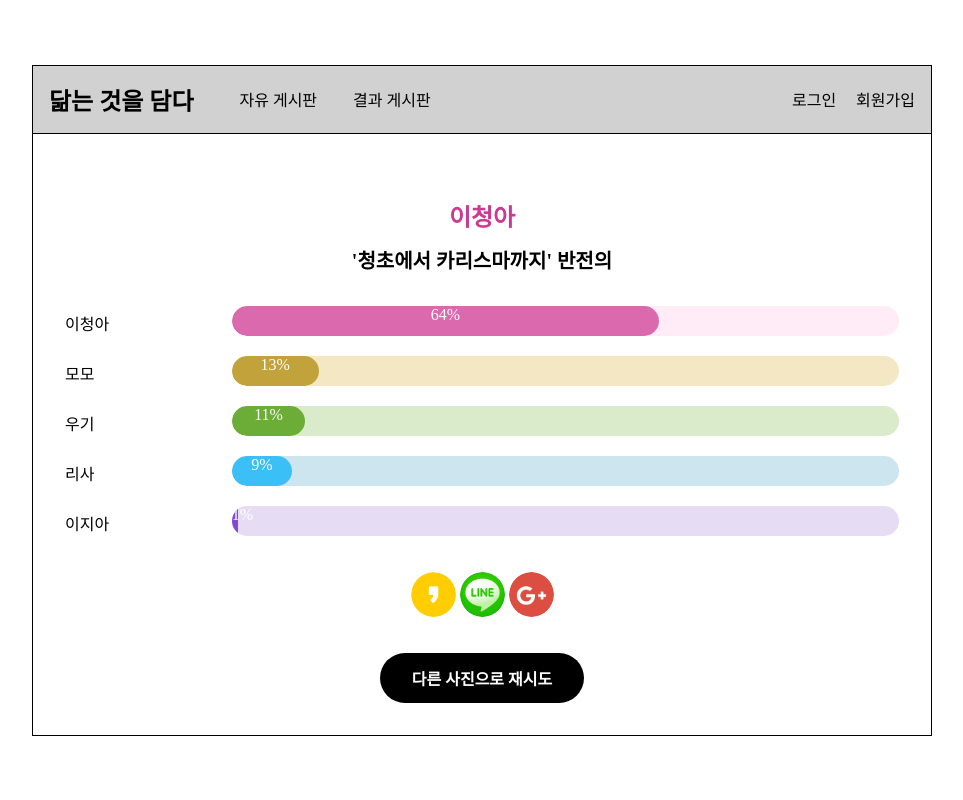
After one commit to gwonjihun/Software_community_11, a Flask app: template templates/분석 결과 페이지.html in a window 1280 px wide. The commit adds this page. Shown: the whole page, without its empty margins (158-1121 px from the left). Run offline with Flask 2, Linux system fonts and the light colour scheme; the template is opened without the code that fills it, so the values that code supplies are empty; parts of the project's set-up code (start-up, migrations or seed data) failed here and were passed over.

Commit message:
Jeongmin (#2)
* test

* first

* Add files via upload

* Add files via upload

* Add files via upload

* Delete 메인페이지.html

* Delete 분석 결과 페이지.html

```diff
--- /dev/null
+++ b/style.css
@@ -0,0 +1,205 @@
+* {
+	padding: 0;
+	margin: 0;
+	box-sizing: border-box;
+}
+li {
+	list-style: none;
+}
+body {
+	width: 100%;
+	height: 100vh;
+	display: flex;
+	justify-content: center;
+	align-items: center;
+	font-size: 16px;
+}
+a:link {
+	color: #000;
+	text-decoration: none;
+}
+a:active {
+	color: #000;
+	text-decoration: none;
+}
+a:visited {
+	color: #000;
+	text-decoration: none;
+}
+a:hover {
+	color: #f00;
+	text-decoration: none;
+}
+
+.wrap {
+	width: 900px;
+	background-color: #fff;
+	border: 1px solid #000;
+}
+.header {
+	display: flex;
+	justify-content: space-between;
+	align-items: center;
+	border-bottom: 1px solid #000;
+	background-color: #d1d1d1;
+	padding: 1em;
+}
+.header .head {
+	display: flex;
+	justify-content: space-between;
+	align-items: center;
+}
+.header .head h1 {
+	font-size: 24px;
+}
+.header .head .navi {
+	margin-left: 30px;
+}
+.header .head .navi a {
+	display: inline-flex;
+	margin: 0 1em;
+}
+.header .side_menu a {
+	display: inline-flex;
+	margin: 0 0 0 1em;
+}
+
+.main {
+	text-align: center;
+	padding: 2em;
+}
+
+.main .title {
+	margin: 2em 0;
+}
+
+.main .title h2 {
+	font-size: 24px;
+	color: #cc3990;
+	margin-bottom: 0.5em;
+}
+.main .title p {
+	font-size: 20px;
+	font-weight: bold;
+}
+
+.list ul li {
+	margin: 1em 0;
+}
+
+.list ul li dl {
+	display: flex;
+	align-items: center;
+	text-align: left;
+}
+
+.list ul li dl dt {
+	width: 20%;
+}
+
+.list ul li dl dd {
+	width: 80%;
+}
+
+.list ul li .progressbar {
+	display: inline-block;
+	width: 100%;
+	height: 30px;
+	background-color: #d6d3d3;
+	border-radius: 15px;
+	overflow: hidden;
+}
+
+.list ul li .progressbar > .gauge {
+	display: inline-block;
+	width: 95%;
+	height: 30px;
+	text-align: center;
+	border-radius: 15px;
+	color: #fff;
+}
+.list ul li:nth-child(1) .progressbar {
+	background-color: #ffecf7;
+}
+.list ul li:nth-child(2) .progressbar {
+	background-color: #f4e7c3;
+}
+.list ul li:nth-child(3) .progressbar {
+	background-color: #d9ebcb;
+}
+.list ul li:nth-child(4) .progressbar {
+	background-color: #cde5ef;
+}
+.list ul li:nth-child(5) .progressbar {
+	background-color: #e6dcf4;
+}
+
+.list ul li:nth-child(1) .progressbar > .gauge {
+	width: 64%;
+	background-color: #db69ad;
+}
+.list ul li:nth-child(2) .progressbar > .gauge {
+	width: 13%;
+	background-color: #c1a23b;
+}
+.list ul li:nth-child(3) .progressbar > .gauge {
+	width: 11%;
+	background-color: #6cad38;
+}
+.list ul li:nth-child(4) .progressbar > .gauge {
+	width: 9%;
+	background-color: #3abff7;
+}
+.list ul li:nth-child(5) .progressbar > .gauge {
+	width: 1%;
+	background-color: #8448d6;
+}
+
+.share {
+	margin: 2em 0;
+}
+.share a {
+	width: 45px;
+	height: 45px;
+	display: inline-flex;
+	border-radius: 50%;
+	overflow: hidden;
+}
+
+.btn a {
+	display: inline-flex;
+	justify-content: center;
+	align-items: center;
+	font-weight: bold;
+	background: #000;
+	border-radius: 50px;
+	height: 50px;
+	padding: 0 2em;
+	color: #fff;
+}
+
+.container {
+	display: flex;
+	justify-content: space-between;
+	padding: 2em 0;
+}
+
+.hero {
+	width: 45%;
+}
+
+.upload {
+	width: 45%;
+	border: 1px solid #000;
+}
+.upload a {
+	display: flex;
+	justify-content: center;
+	align-items: center;
+	width: 100%;
+	height: 100%;
+}
+
+.hero a img {
+	width: 100%;
+}
--- /dev/null
+++ b/templates/분석 결과 페이지.html
@@ -0,0 +1,102 @@
+<!DOCTYPE html>
+<html lang="en">
+
+<head>
+	<meta charset="UTF-8">
+	<meta http-equiv="X-UA-Compatible" content="IE=edge">
+	<meta name="viewport" content="width=device-width, initial-scale=1.0">
+	<title>Document</title>
+	<link rel="stylesheet" href="style.css">
+</head>
+
+<body>
+	<div class="wrap">
+		<header class="header">
+			<div class="head">
+				<h1>닮는 것을 담다</h1>
+				<nav class="navi">
+					<a href="#">자유 게시판</a>
+					<a href="#">결과 게시판</a>
+				</nav>
+			</div>
+			<div class="side_menu">
+				<a href="#">로그인</a>
+				<a href="#">회원가입</a>
+			</div>
+		</header>
+
+		<main class="main">
+			<article class="title">
+				<h2>이청아</h2>
+				<p>'청초에서 카리스마까지' 반전의</p>
+			</article>
+
+			<div class="list">
+				<ul>
+					<li>
+						<dl>
+							<dt>이청아</dt>
+							<dd>
+								<article class="progressbar">
+									<span class="gauge">64%</span>
+								</article>
+							</dd>
+						</dl>
+					</li>
+					<li>
+						<dl>
+							<dt>모모</dt>
+							<dd>
+								<article class="progressbar">
+									<span class="gauge">13%</span>
+								</article>
+							</dd>
+						</dl>
+					</li>
+					<li>
+						<dl>
+							<dt>우기</dt>
+							<dd>
+								<article class="progressbar">
+									<span class="gauge">11%</span>
+								</article>
+							</dd>
+						</dl>
+					</li>
+					<li>
+						<dl>
+							<dt>리사</dt>
+							<dd>
+								<article class="progressbar">
+									<span class="gauge">9%</span>
+								</article>
+							</dd>
+						</dl>
+					</li>
+					<li>
+						<dl>
+							<dt>이지아</dt>
+							<dd>
+								<article class="progressbar">
+									<span class="gauge">1%</span>
+								</article>
+							</dd>
+						</dl>
+					</li>
+				</ul>
+			</div>
+
+			<div class="share">
+				<a href="#"><img src="./img/icon_cacaostory.png" alt="카카오스토리"></a>
+				<a href="#"><img src="./img/icon_line.png" alt="라인"></a>
+				<a href="#"><img src="./img/icon_plus.png" alt="구글플러스"></a>
+			</div>
+
+			<div class="btn">
+				<a href="#">다른 사진으로 재시도</a>
+			</div>
+		</main>
+	</div>
+</body>
+
+</html>
```
Also changed, not shown: templates/메인페이지.html (added, +50 -0 lines), img/icon_cacaostory.png (added), img/icon_line.png (added), img/icon_plus.png (added), img/그림1.jpg (added), static/css/icon_cacaostory.png (added), static/css/icon_line.png (added), static/css/icon_plus.png (added), static/css/style.css (line endings or trailing spaces), static/css/그림1.jpg (added), templates/ㅏㅏㅏ.txt (added).
